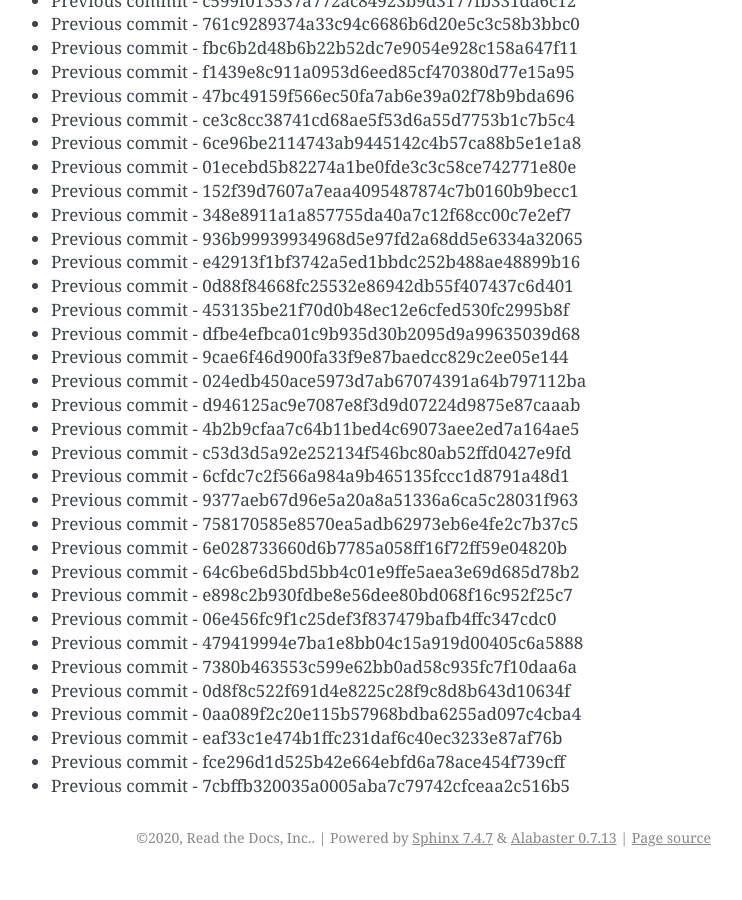
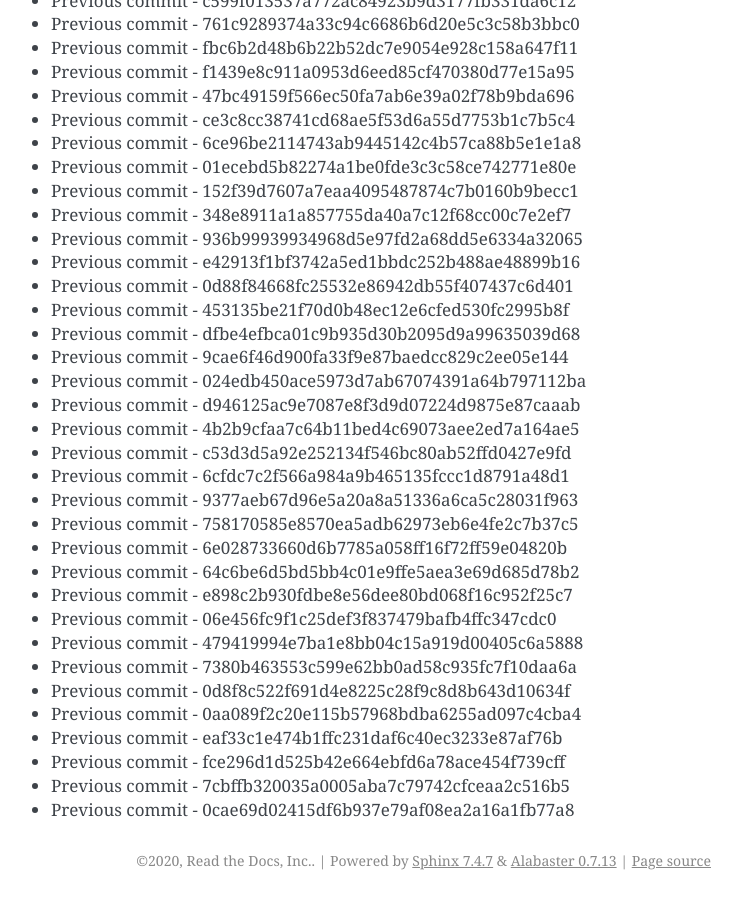
Before and after one commit to readthedocs/rtd-git-stresstest, a Sphinx documentation site: the page built from docs/updates.rst, in a window 1280 px wide and 900 px high, scrolled down 14362 px. Shown: the whole window, without its empty margins (399-1141 px from the left). Built offline with Sphinx 7.4.7, drawn with Linux system fonts in a browser that asks for light colours; before the commit the page ends 15239 px from its top, so only the background shows below that.

Commit message:
Generating commit from previous: 0cae69d02415df6b937e79af08ea2a16a1fb77a8

```diff
--- a/docs/updates.rst
+++ b/docs/updates.rst
@@ -635,3 +635,4 @@ It can be tested for any performance characteristics.
 * Previous commit - eaf33c1e474b1ffc231daf6c40ec3233e87af76b
 * Previous commit - fce296d1d525b42e664ebfd6a78ace454f739cff
 * Previous commit - 7cbffb320035a0005aba7c79742cfceaa2c516b5
+* Previous commit - 0cae69d02415df6b937e79af08ea2a16a1fb77a8
```
